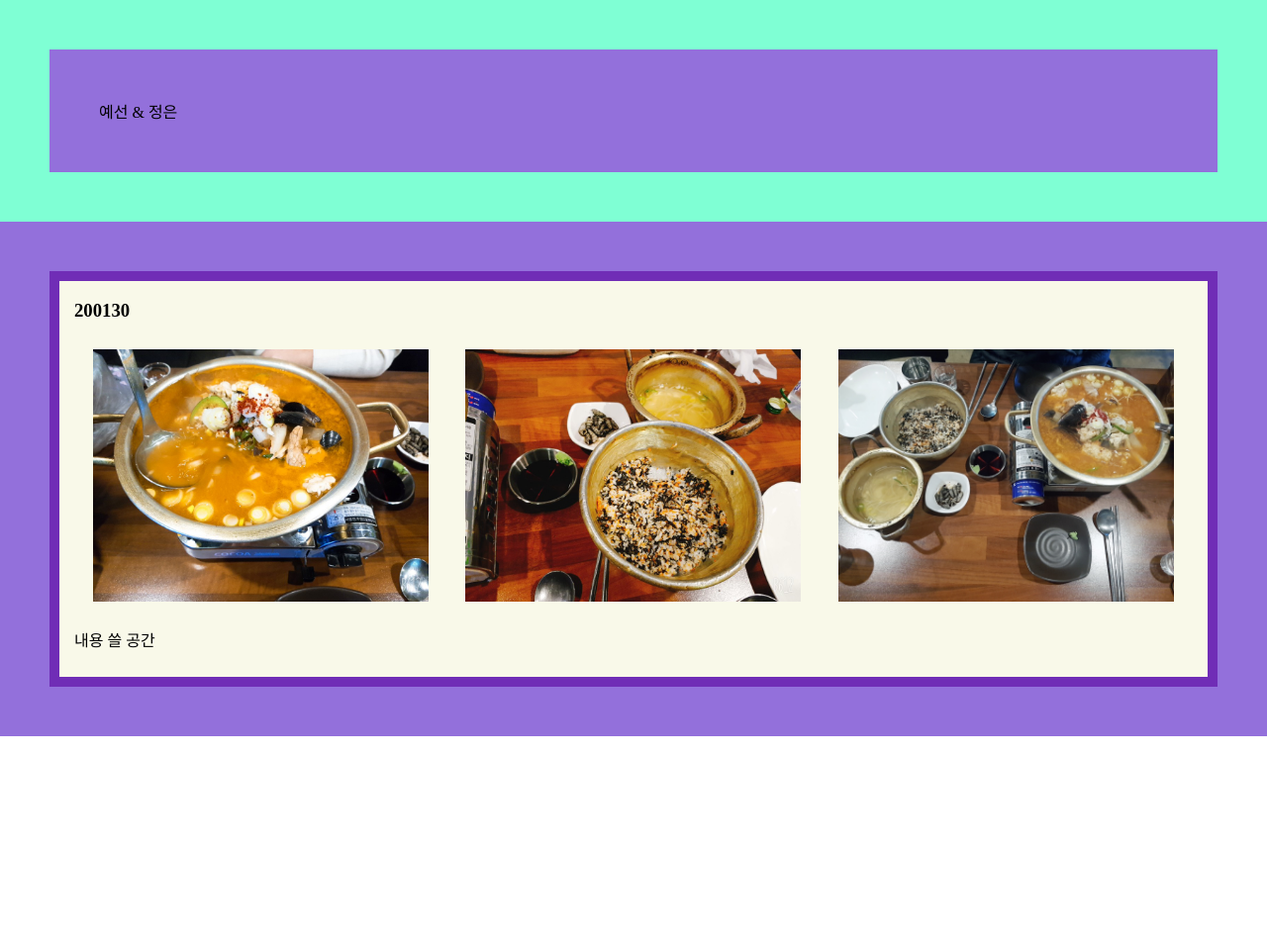
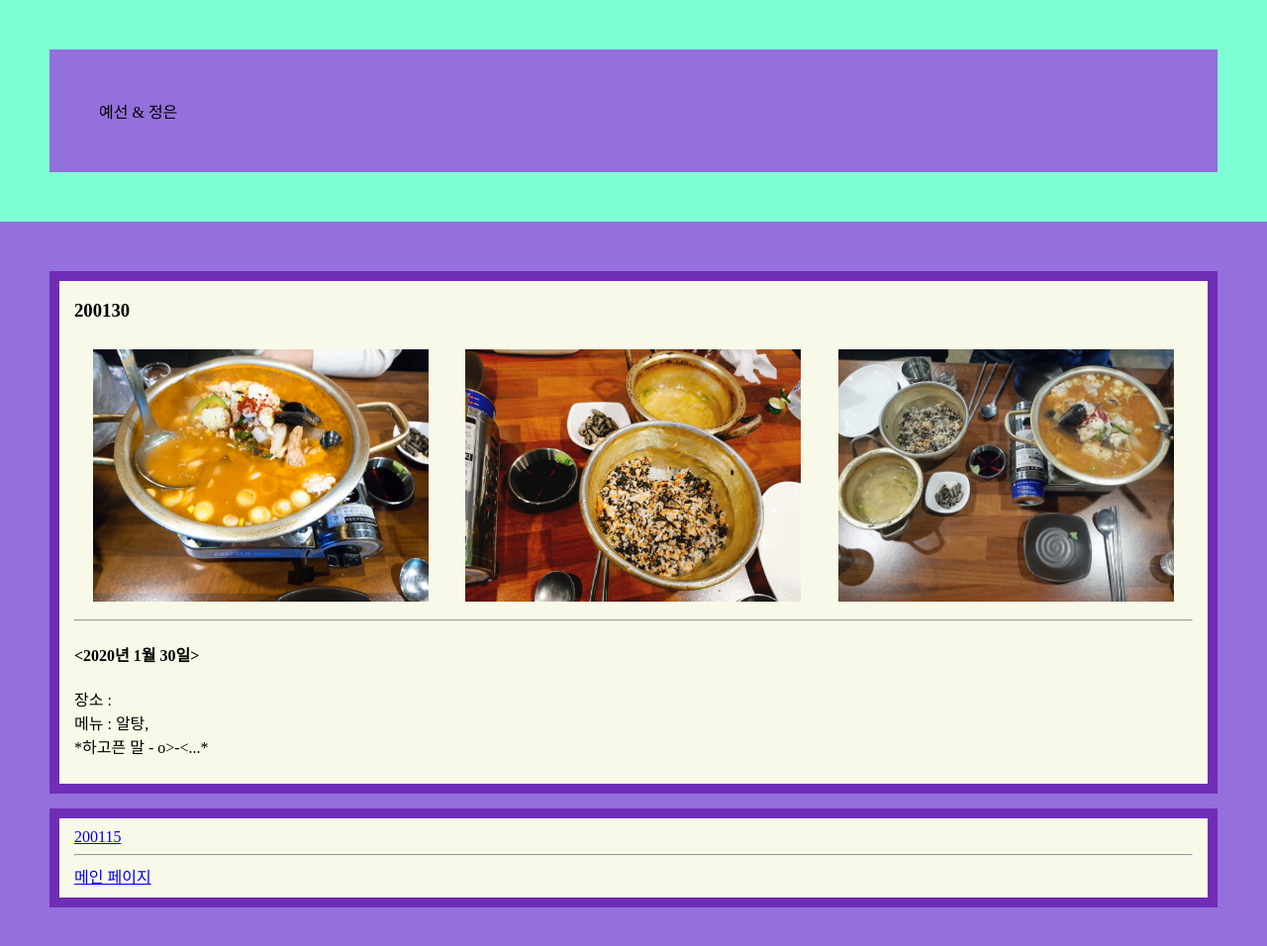
Before and after one commit to yejeong0205/-, a plain HTML site: page 200130day.html in a window 1280 px wide. Shown: the whole page at 99% size. Before the commit the page ends 800 px from the top, so only its background shows below. Drawn offline with Linux system fonts and the light colour scheme.

Commit message:
Update 200130day.html

```diff
--- a/200130day.html
+++ b/200130day.html
@@ -21,6 +21,12 @@
       padding: 0px 15px 10px 15px;
       background-color: #f9f9e9;
     }
+    .next{
+      border: 10px solid #702db6;
+      padding: 10px 15px 10px 15px;
+      margin: 15px 0px 0px 0px;
+      background-color: #f9f9e9;
+    }
     .imgs {
       display: flex;
       justify-content: space-around;
@@ -30,10 +36,8 @@
       width: 30%;
       min-width: 150px;
       margin: 10px;
-
       background-color: #f51245;
     }
-
     @media (max-width: 786px) {
       #header{
         padding:20px;
@@ -59,7 +63,17 @@
         <img src="200130_2.jpg">
         <img src="200130_3.jpg">
       </div>
-      <p>내용 쓸 공간</p>
+      <hr>
+      <p><h4><2020년 1월 30일></h4>
+            장소 : <br>
+            메뉴 : 알탕, <br>
+            *하고픈 말 - o>-<...*
+      </p>
+    </div>
+    <div class="next">
+      <a href="index.html">200115</a>
+      <hr>
+      <a href="index.html">메인 페이지</a>
     </div>
   </div>
 </body>
```
